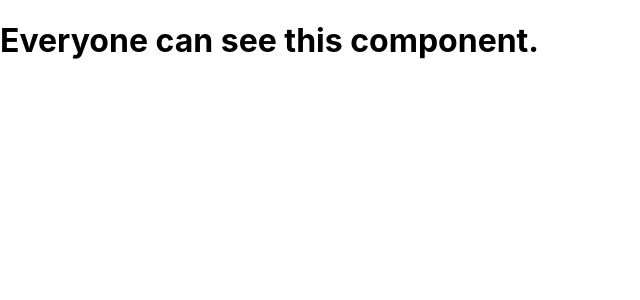
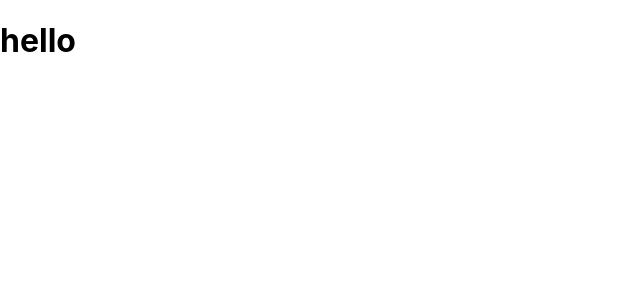
Before and after one commit to xXBricksquadXx/react-essentials, a React (Create React App) app: page / in a window 1280 px wide. Shown: the top 300 px of the page, without its empty margins (0-640 px from the left). Built offline with nearby package versions, Linux system fonts and the light colour scheme.

Commit message:
Understanding useState hook

```diff
--- a/src/App.js
+++ b/src/App.js
@@ -1,3 +1,4 @@
+import { useState } from 'react';
 import './App.css';
 
 function SecretComponent() {
@@ -8,11 +9,13 @@ function RegularComponent() {
 
 }
 
-
-function App({authorized}) {
+                                                                                     //use state returns an array
+function App() {
+  const what = useState();
+  console.log(what)
 return(
   <>
-  {authorized ? <SecretComponent /> : <RegularComponent />}
+  <h1>hello</h1>
   </>
 );  }
 
--- a/src/index.js
+++ b/src/index.js
@@ -3,14 +3,14 @@ import ReactDOM from 'react-dom';
 import './index.css';
 import App from "./App"
 
-const [, , Balling] = ["Bow", "Arrow", "Benz"];
-console.log(Balling)
+const [,, ] = ["Bow", "Arrow", "Benz"];
+
 
 
 
 ReactDOM.render(
 
-<App  authorized={false}/>,
+<App  />,
 
   document.getElementById('root') // second argument is where we want to put it.
 );
```
